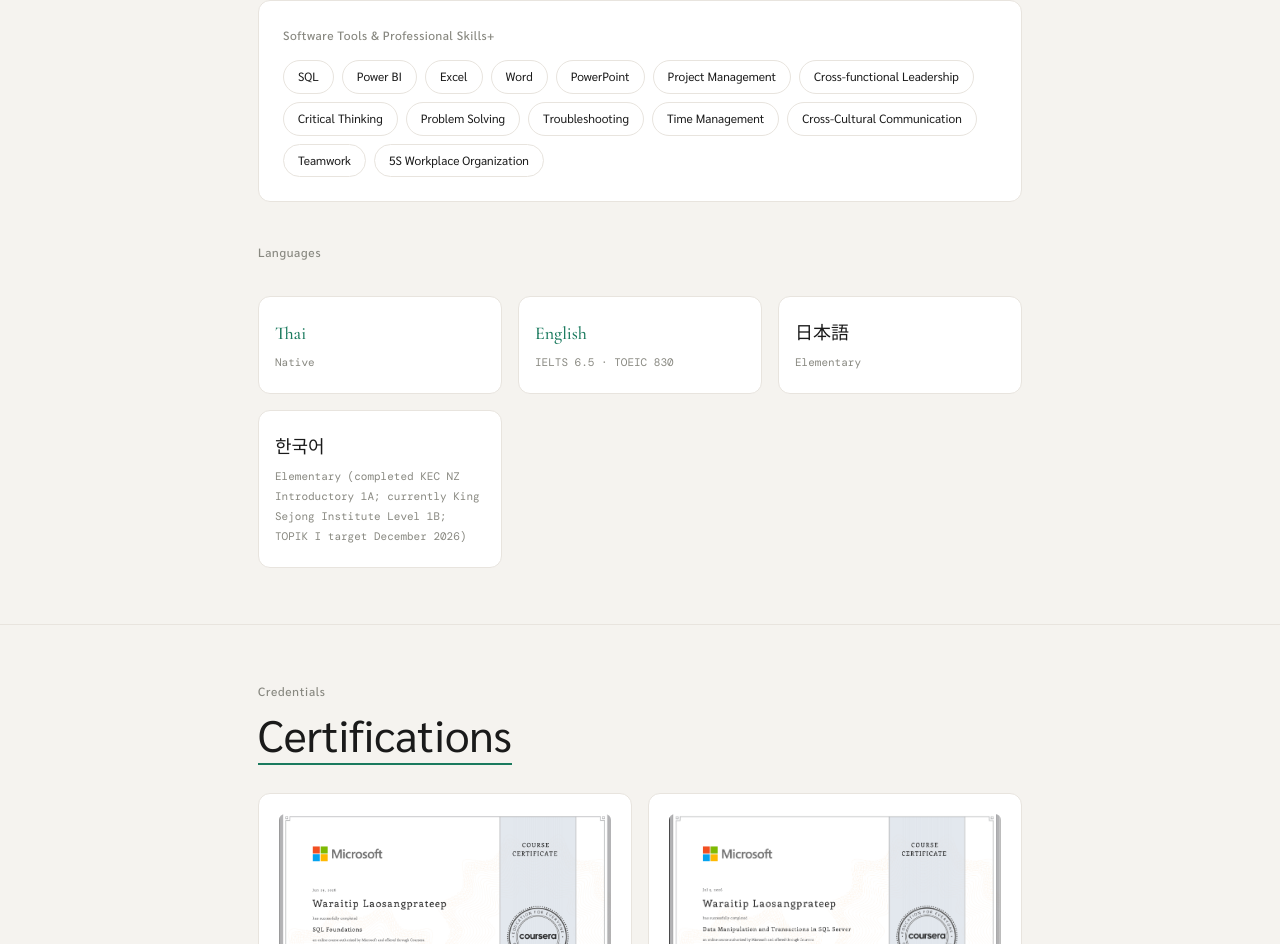
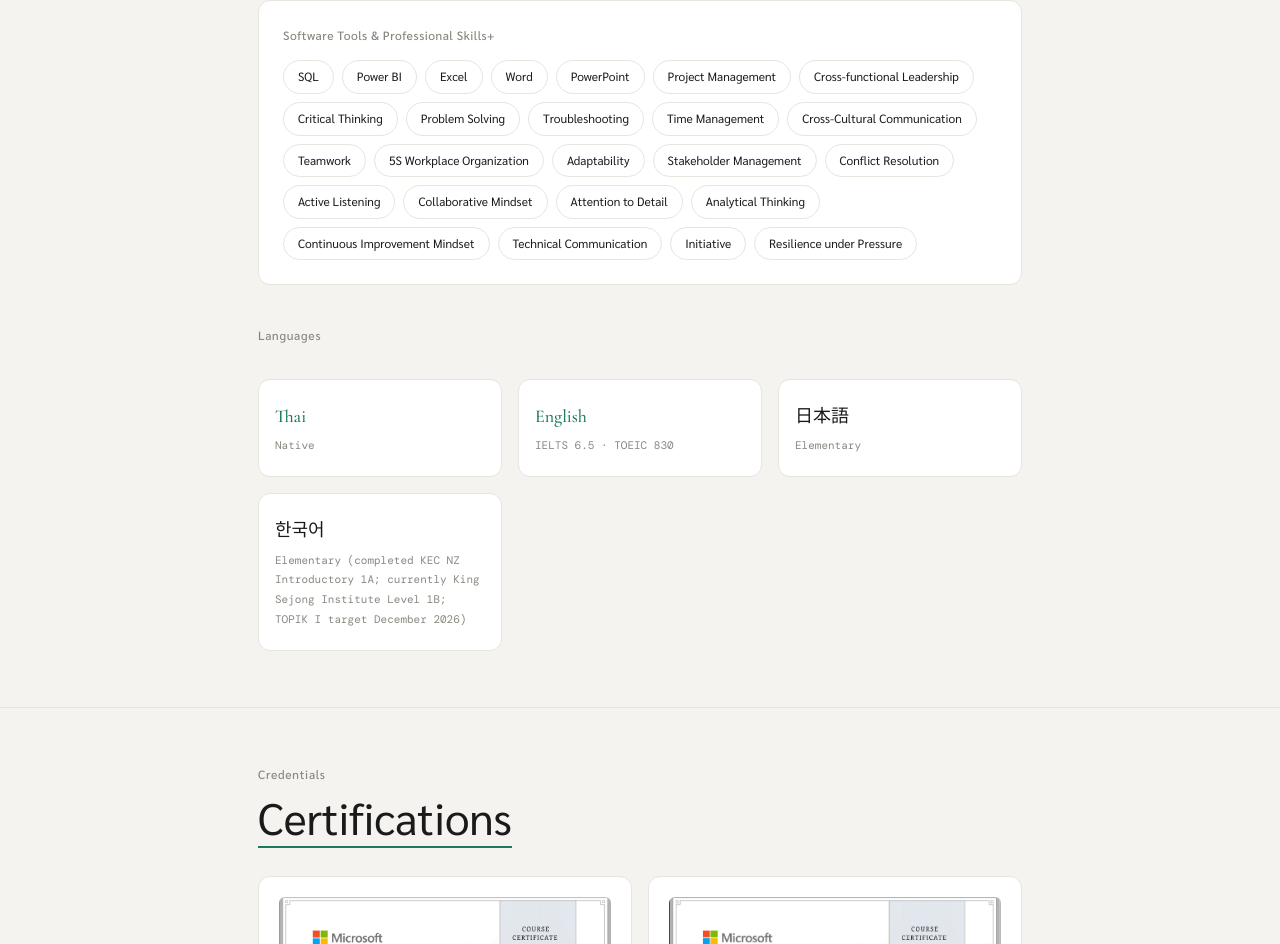
Before and after one commit to wlao034/portfolio, a Next.js app: page / in a window 1280 px wide. Shown: the part 4342-5286 px from the top of the page. Built offline with nearby package versions, Linux system fonts and the light colour scheme.

Commit message:
Update page.tsx

```diff
--- a/app/page.tsx
+++ b/app/page.tsx
@@ -603,7 +603,7 @@ const content = {
     skillsEyebrow: 'Capabilities',
     skillsTitle: 'Skills',
     skills: [
-      { label: 'Software Tools & Professional Skills+', tags: ['SQL', 'Power BI', 'Excel', 'Word', 'PowerPoint', 'Project Management', 'Cross-functional Leadership', 'Critical Thinking', 'Problem Solving', 'Troubleshooting','Time Management', 'Cross-Cultural Communication', 'Teamwork', '5S Workplace Organization'] },
+      { label: 'Software Tools & Professional Skills+', tags: ['SQL', 'Power BI', 'Excel', 'Word', 'PowerPoint', 'Project Management', 'Cross-functional Leadership', 'Critical Thinking', 'Problem Solving', 'Troubleshooting', 'Time Management', 'Cross-Cultural Communication', 'Teamwork', '5S Workplace Organization', 'Adaptability', 'Stakeholder Management', 'Conflict Resolution', 'Active Listening', 'Collaborative Mindset', 'Attention to Detail', 'Analytical Thinking', 'Continuous Improvement Mindset', 'Technical Communication', 'Initiative', 'Resilience under Pressure'] },
     ],
     langEyebrow: 'Languages',
     languages: [
@@ -724,8 +724,7 @@ const content = {
     ],
     skillsEyebrow: 'ความสามารถ',
     skillsTitle: 'ทักษะ',
-    skills: [
-      { label: 'เครื่องมือซอฟต์แวร์ & ทักษะวิชาชีพ+', tags: ['SQL', 'Power BI', 'Excel', 'Word', 'PowerPoint', 'การบริหารโครงการ', 'นำทีมข้ามสายงาน', 'คิดวิเคราะห์', 'แก้ปัญหา', 'การค้นหาและแก้ไขต้นตอของปัญหา', 'บริหารเวลา', 'สื่อสารข้ามวัฒนธรรม', 'ทำงานเป็นทีม', '5ส (5S)'] },
+    skills: [{ label: 'เครื่องมือซอฟต์แวร์ & ทักษะวิชาชีพ+', tags: ['SQL', 'Power BI', 'Excel', 'Word', 'PowerPoint', 'การบริหารโครงการ', 'นำทีมข้ามสายงาน', 'คิดวิเคราะห์', 'แก้ปัญหา', 'การค้นหาและแก้ไขต้นตอของปัญหา', 'บริหารเวลา', 'สื่อสารข้ามวัฒนธรรม', 'ทำงานเป็นทีม', '5ส (5S)', 'ความสามารถในการปรับตัว', 'การบริหารจัดการผู้มีส่วนได้ส่วนเสีย', 'การแก้ไขข้อขัดแย้ง', 'การรับฟังอย่างตั้งใจ', 'แนวคิดการทำงานร่วมกัน', 'ความละเอียดรอบคอบ', 'แนวคิดการพัฒนาอย่างต่อเนื่อง', 'การสื่อสารเชิงเทคนิค', 'ความคิดริเริ่ม', 'ความยืดหยุ่นภายใต้แรงกดดัน'] }
     ],
     langEyebrow: 'ภาษา',
     languages: [
```
